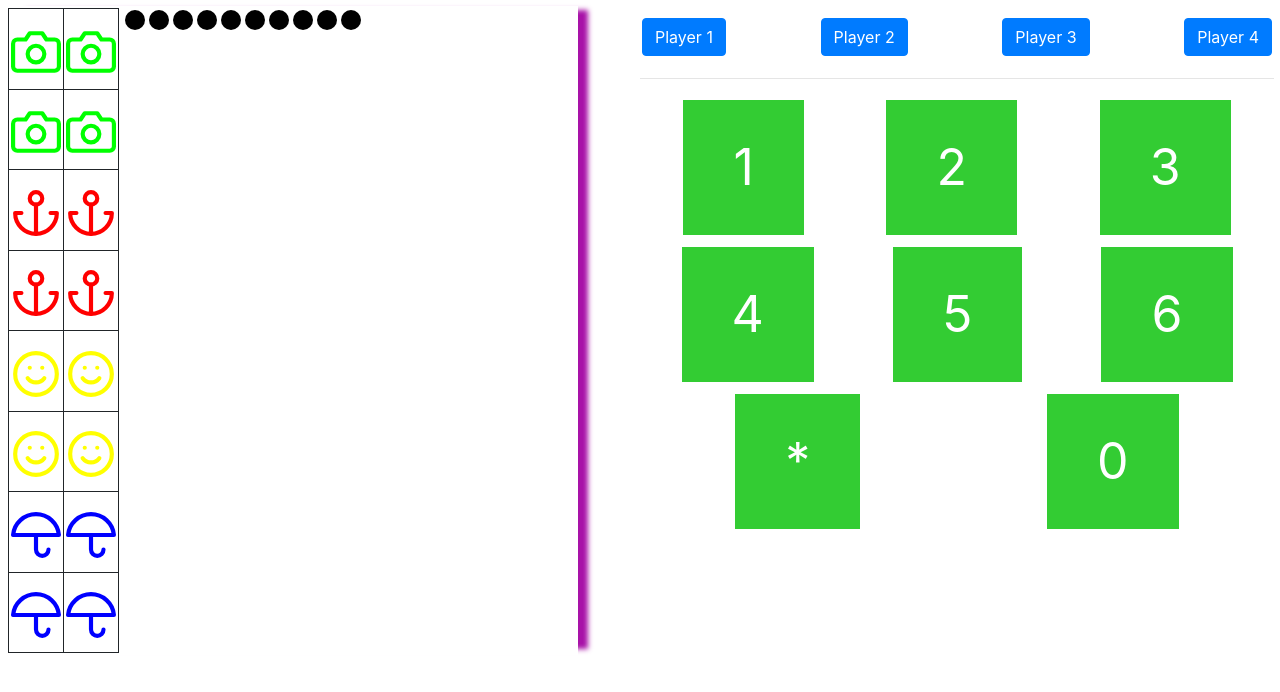
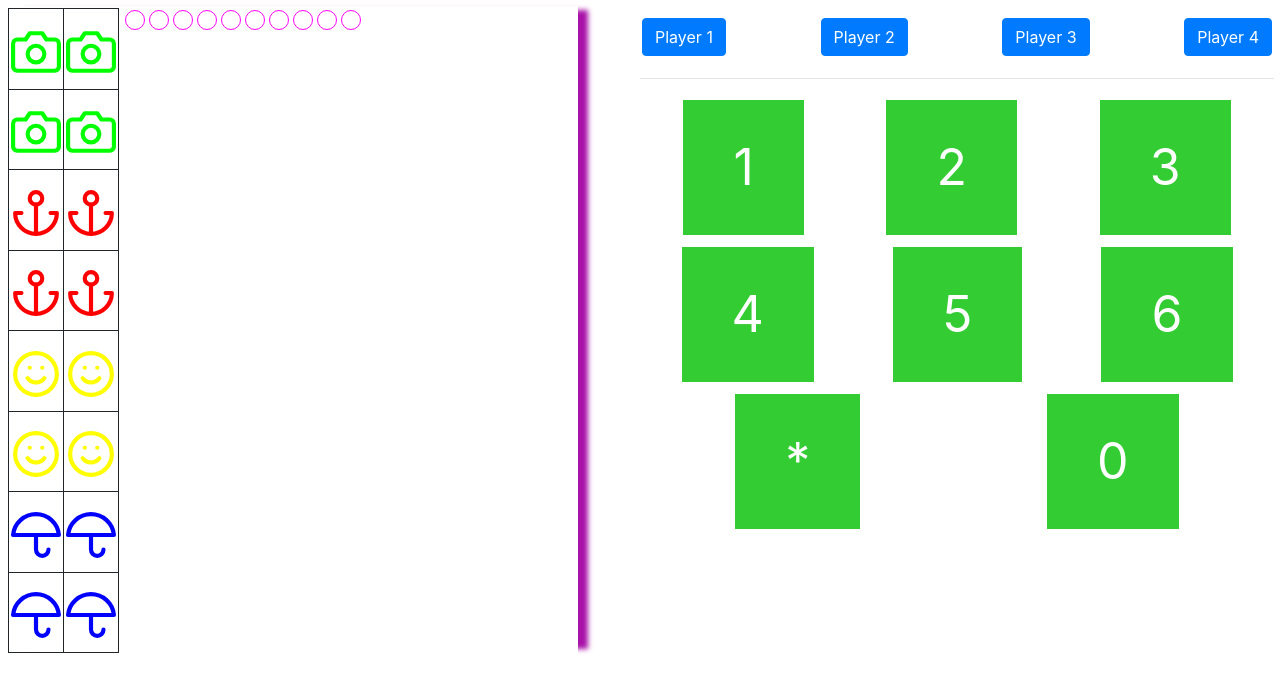
Before and after one commit to BalaIyyappan/Pet-Projects, a plain HTML site: page Dhaayam/index.html in a window 1280 px wide. Drawn offline with nearby package versions, Linux system fonts and the light colour scheme.

Commit message:
Update game.css

```diff
--- a/Dhaayam/game.css
+++ b/Dhaayam/game.css
@@ -63,7 +63,8 @@ tr,td{
 .dot{
     width: 20px;
     min-height:20px;
+    border:1px solid magenta;
     border-radius: 50%;
-    background-color: black;
+    background-color: white;
     display: inline-block;
 }
```
